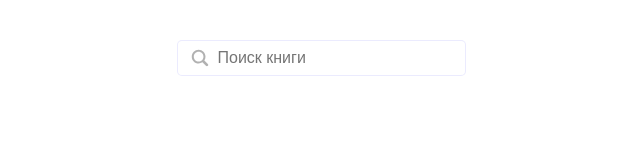
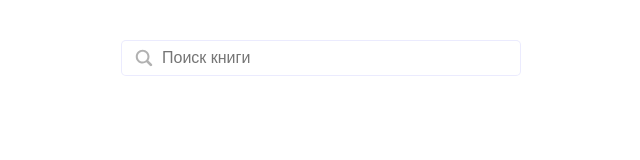
Before and after one commit to MaxShelest88/books-app, a React (Create React App) app: page / in a window 1280 px wide. Shown: the top 160 px of the page, without its empty margins (319-959 px from the left). Built offline with nearby package versions, Linux system fonts and the light colour scheme.

Commit message:
styles refuctor

```diff
--- a/src/components/BookBlock/BookBlock.module.scss
+++ b/src/components/BookBlock/BookBlock.module.scss
@@ -10,7 +10,7 @@
 	justify-content: center;
 	align-items: center;
 	position: relative;
-	padding: 0 0 150% 0;
+	padding: 0 0 160% 0;
 	& img {
 		position: absolute;
 		top: 0;
--- a/src/components/UI/Input/Input.module.scss
+++ b/src/components/UI/Input/Input.module.scss
@@ -2,7 +2,11 @@
 
 .root {
 	position: relative;
-	max-width: 400px;
+	width: 400px;
+	@media (max-width: 500px) {
+		max-width: 400px;
+		width: auto;
+	}
 }
 
 .icon {
```
